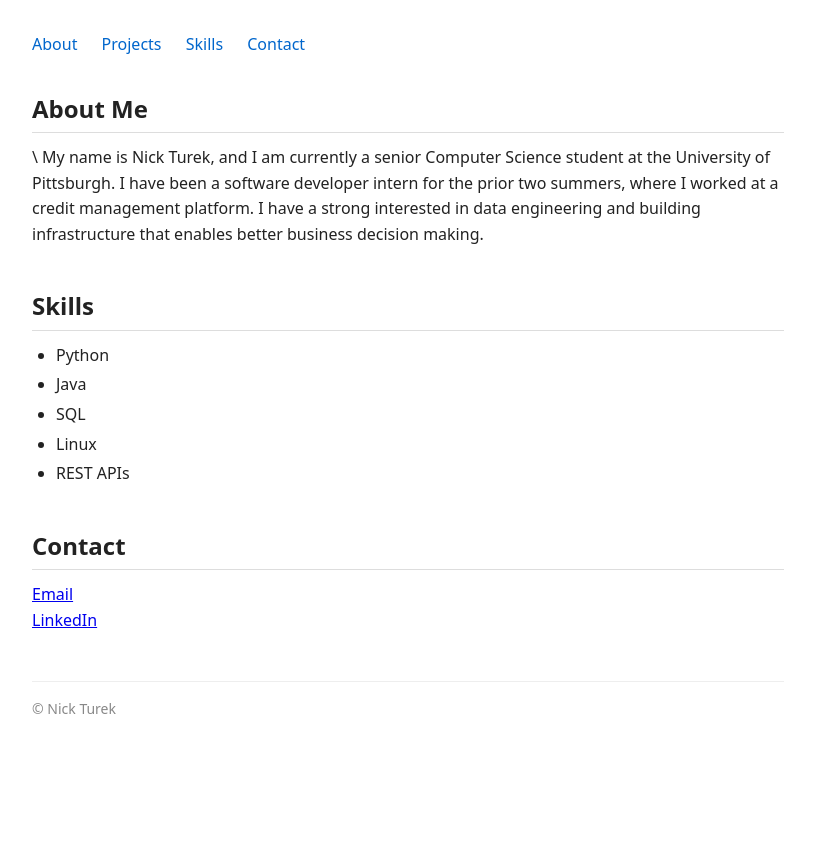
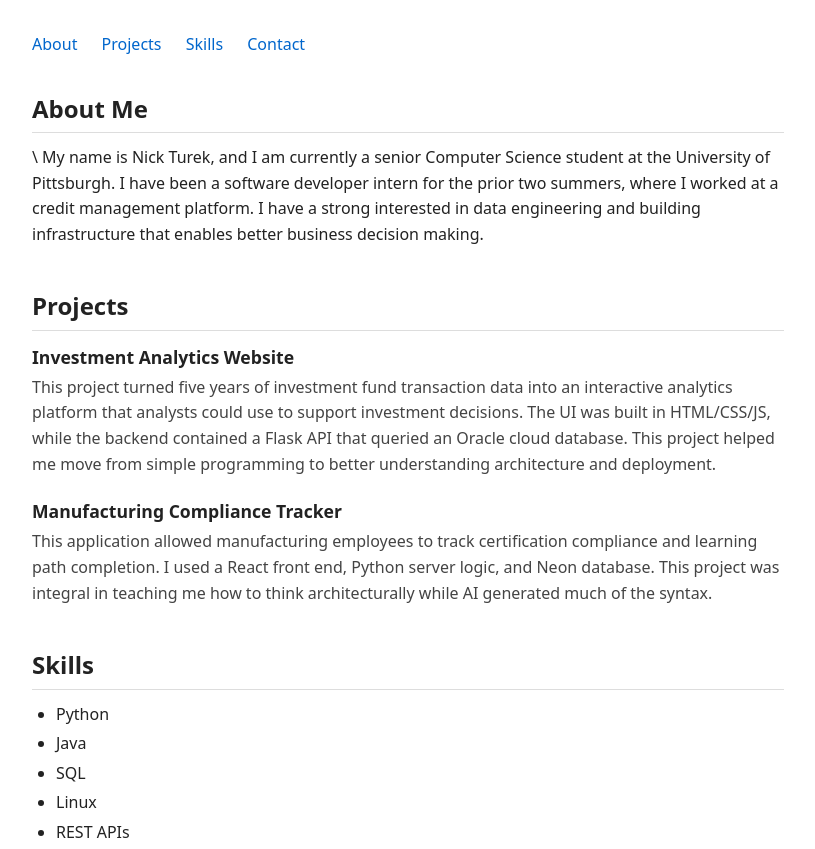
Before and after one commit to nickturek/1530-portfolio, a plain HTML site: page index.html in a window 1280 px wide. Shown: the top 849 px of the page, without its empty margins (232-1047 px from the left). Before the commit the page ends 800 px from the top, so only its background shows below. Drawn offline with Linux system fonts and the light colour scheme.

Commit message:
adding projects section back

```diff
--- a/index.html
+++ b/index.html
@@ -28,7 +28,29 @@
       My name is Nick Turek, and I am currently a senior Computer Science student at the University of Pittsburgh. I have been a software developer intern for the prior two summers, where I worked at a credit management platform. I have a strong interested in data engineering and building infrastructure that enables better business decision making.
     </section>
 
+    <section id="projects">
+      <h2>Projects</h2>
 
+      <!-- Example project entry structure: copy, fill in, and add at least 2:
+      <div class="project">
+        <h3>Project Name</h3>
+        <p>What the project does, the technologies used, and what you learned.</p>
+      </div>
+      -->
+
+      <!-- TODO: Add at least 2 project entries using the structure above -->
+
+      <div class="project">
+        <h3>Investment Analytics Website</h3>
+        <p>This project turned five years of investment fund transaction data into an interactive analytics platform that analysts could use to support investment decisions. The UI was built in HTML/CSS/JS, while the backend contained a Flask API that queried an Oracle cloud database. This project helped me move from simple programming to better understanding architecture and deployment.</p>
+      </div>
+
+      <div class="project">
+        <h3>Manufacturing Compliance Tracker</h3>
+        <p>This application allowed manufacturing employees to track certification compliance and learning path completion. I used a React front end, Python server logic, and Neon database. This project was integral in teaching me how to think architecturally while AI generated much of the syntax.</p>
+      </div>
+
+    </section>
 
     <section id="skills">
       <h2>Skills</h2>
```
